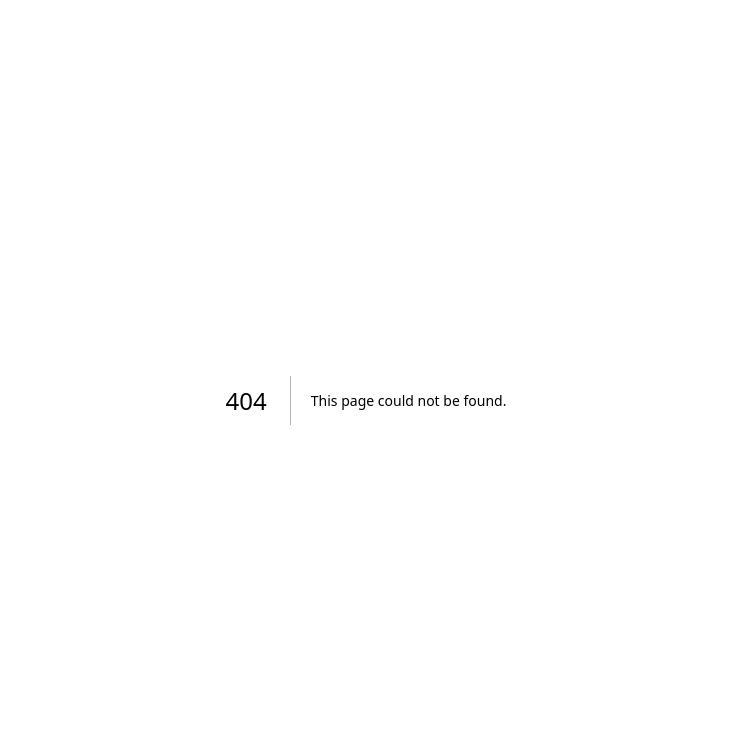
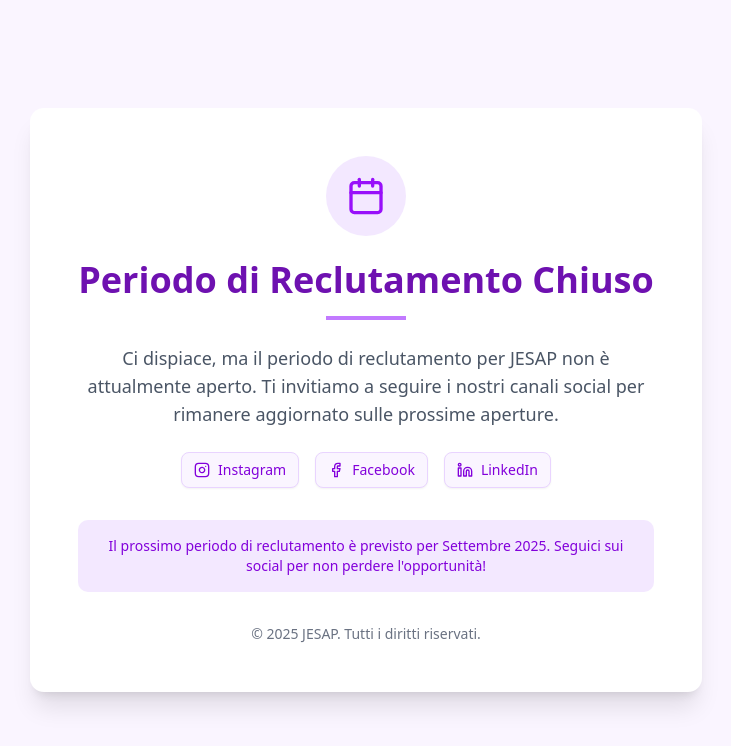
Before and after one commit to JesapIt/jesap-recruiter, a Next.js app: page /closed-season in a window 1280 px wide. Before the commit this address had no page. Shown: the top 746 px of the page, without its empty margins (274-1005 px from the left). Built offline with nearby package versions, Linux system fonts and the light colour scheme.

Commit message:
aggiunta chiusura form

```diff
--- /dev/null
+++ b/app/closed-season/page.tsx
@@ -0,0 +1,97 @@
+"use client"
+
+import { useState } from "react"
+import { Button } from "@/components/ui/button"
+import Link from "next/link"
+import { Instagram, Facebook, Linkedin, Calendar, ArrowLeft } from "lucide-react"
+
+export default function ClosedSeasonPage() {
+  const [isDarkMode, setIsDarkMode] = useState(false)
+
+  return (
+    <main
+      className={`min-h-screen flex items-center justify-center p-4 ${
+        isDarkMode ? "dark bg-gray-900 text-white" : "bg-purple-50 text-gray-900"
+      }`}
+    >
+      <div className={`w-full max-w-2xl ${isDarkMode ? "bg-gray-800" : "bg-white"} rounded-xl shadow-xl p-8 md:p-12`}>
+        <div className="text-center mb-8">
+          <div
+            className={`inline-flex items-center justify-center w-20 h-20 rounded-full mb-6 ${
+              isDarkMode ? "bg-purple-900" : "bg-purple-100"
+            }`}
+          >
+            <Calendar className={`w-10 h-10 ${isDarkMode ? "text-purple-300" : "text-purple-600"}`} />
+          </div>
+
+          <h1 className={`text-3xl md:text-4xl font-bold mb-4 ${isDarkMode ? "text-white" : "text-purple-800"}`}>
+            Periodo di Reclutamento Chiuso
+          </h1>
+
+          <div className={`h-1 w-20 mx-auto mb-6 ${isDarkMode ? "bg-purple-500" : "bg-purple-400"}`}></div>
+
+          <p className={`text-lg mb-6 ${isDarkMode ? "text-gray-300" : "text-gray-600"}`}>
+            Ci dispiace, ma il periodo di reclutamento per JESAP non è attualmente aperto. Ti invitiamo a seguire i
+            nostri canali social per rimanere aggiornato sulle prossime aperture.
+          </p>
+
+          <div className="flex flex-wrap justify-center gap-4 mb-8">
+            <Link href="https://instagram.com/jesap" target="_blank" rel="noopener noreferrer">
+              <Button
+                variant="outline"
+                className={`flex items-center gap-2 ${
+                  isDarkMode
+                    ? "bg-gray-700 text-purple-300 hover:bg-gray-600 border-gray-600"
+                    : "bg-purple-50 text-purple-700 hover:bg-purple-100 border-purple-200"
+                }`}
+              >
+                <Instagram className="w-5 h-5" /> Instagram
+              </Button>
+            </Link>
+
+            <Link href="https://facebook.com/jesap" target="_blank" rel="noopener noreferrer">
+              <Button
+                variant="outline"
+                className={`flex items-center gap-2 ${
+                  isDarkMode
+                    ? "bg-gray-700 text-purple-300 hover:bg-gray-600 border-gray-600"
+                    : "bg-purple-50 text-purple-700 hover:bg-purple-100 border-purple-200"
+                }`}
+              >
+                <Facebook className="w-5 h-5" /> Facebook
+              </Button>
+            </Link>
+
+            <Link href="https://linkedin.com/company/jesap" target="_blank" rel="noopener noreferrer">
+              <Button
+                variant="outline"
+                className={`flex items-center gap-2 ${
+                  isDarkMode
+                    ? "bg-gray-700 text-purple-300 hover:bg-gray-600 border-gray-600"
+                    : "bg-purple-50 text-purple-700 hover:bg-purple-100 border-purple-200"
+                }`}
+              >
+                <Linkedin className="w-5 h-5" /> LinkedIn
+              </Button>
+            </Link>
+          </div>
+
+          <div
+            className={`p-4 rounded-lg mb-8 ${
+              isDarkMode ? "bg-purple-900/30 text-purple-300" : "bg-purple-100 text-purple-700"
+            }`}
+          >
+            <p className="text-sm">
+              Il prossimo periodo di reclutamento è previsto per Settembre 2025. Seguici sui social per non perdere
+              l'opportunità!
+            </p>
+          </div>
+        </div>
+
+        <div className={`text-center text-sm ${isDarkMode ? "text-gray-400" : "text-gray-500"}`}>
+          <p>© 2025 JESAP. Tutti i diritti riservati.</p>
+        </div>
+      </div>
+    </main>
+  )
+}
--- a/app/page.tsx
+++ b/app/page.tsx
@@ -1,6 +1,6 @@
 "use client"
 
-import { useState } from "react"
+import { useState, useEffect } from "react"
 import { zodResolver } from "@hookform/resolvers/zod"
 import { useForm } from "react-hook-form"
 import { z } from "zod"
@@ -13,6 +13,9 @@ import { Select, SelectContent, SelectItem, SelectTrigger, SelectValue } from "@
 import { RadioGroup, RadioGroupItem } from "@/components/ui/radio-group"
 import { Moon, Sun, User, Mail, Phone, MapPin, School, Briefcase, Users, FileText, Upload } from 'lucide-react'
 import { Loader2 } from 'lucide-react'
+
+// Variabile che controlla se il periodo di reclutamento è aperto
+const isRecruitingSeason = true; // Imposta a false per reindirizzare alla pagina "closed-season"
 
 const province = [
   "Agrigento",
@@ -151,8 +154,14 @@ const formSchema = z.object({
 export default function ApplicationForm() {
   const [isDarkMode, setIsDarkMode] = useState(false)
   const [isSubmitting, setIsSubmitting] = useState(false);
+  const router = useRouter()
 
-  const router = useRouter()
+  // Controlla se il periodo di reclutamento è aperto e reindirizza se necessario
+  useEffect(() => {
+    if (!isRecruitingSeason) {
+      router.push("/closed-season")
+    }
+  }, [router])
 
   const form = useForm<z.infer<typeof formSchema>>({
     resolver: zodResolver(formSchema),
```
